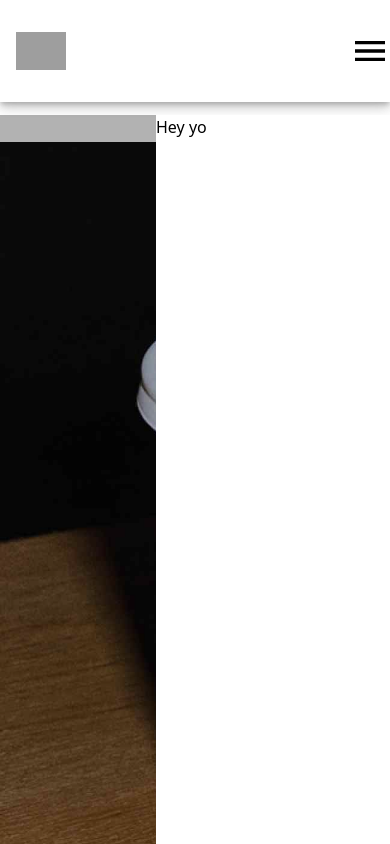
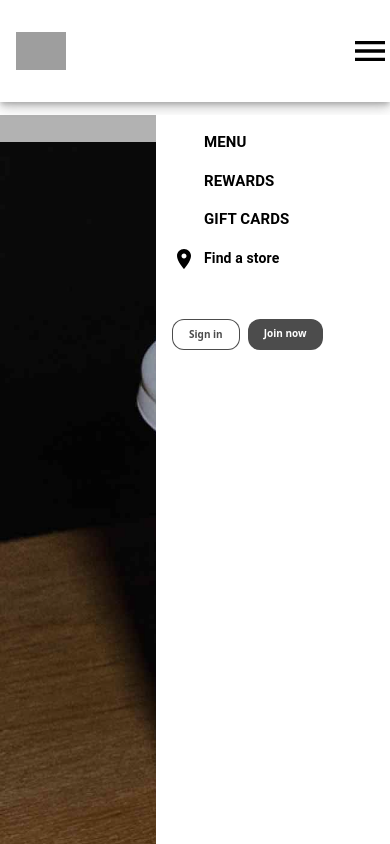
Before and after one commit to imbizman316/starbucks-mockup, a Next.js app: page / in a window 390 px wide. Both pictures are taken after a click on the icon 370 px from the left and 50 px from the top of the page. Shown: the top 844 px of the page. Built offline with nearby package versions, Linux system fonts and the light colour scheme; grey boxes are pictures that could not be loaded.

Commit message:
Added menus on show hamburger side bar

```diff
--- /dev/null
+++ b/app/components/navigation/MenuItem.tsx
@@ -0,0 +1,40 @@
+import { Typography } from "@mui/material";
+import Link from "next/link";
+import { usePathname } from "next/navigation";
+
+interface MenuOption {
+  id: number;
+  title: string;
+  link: string;
+}
+
+export const MenuItem = ({
+  menu,
+  children,
+}: {
+  menu: MenuOption;
+  children: string;
+}) => {
+  const pathname = usePathname();
+  const pathSegments = pathname.split("/").filter(Boolean);
+  const pathnamePart = pathSegments[1]?.toString() || "menu";
+
+  const underline =
+    menu?.title?.toLowerCase() === pathnamePart ? "underline" : null;
+
+  return (
+    <Link href={menu?.link || "/"}>
+      <Typography
+        sx={{
+          color: "#586a82",
+          fontSize: "13px",
+          fontWeight: 400,
+          textUnderlineOffset: 8,
+          textDecoration: underline,
+        }}
+      >
+        {children}
+      </Typography>
+    </Link>
+  );
+};
--- a/app/components/navigation/Navbar.tsx
+++ b/app/components/navigation/Navbar.tsx
@@ -178,7 +178,79 @@ function Navbar() {
                 right: 0,
               }}
             >
-              Hey yo
+              <Container
+                sx={{
+                  // paddingX: "2rem",
+                  paddingY: "1rem",
+                  display: "flex",
+                  alignItems: "center",
+                }}
+              >
+                <Link href={"/"}></Link>
+                <Box
+                  sx={{
+                    display: "flex",
+                    gap: 2,
+                    paddingLeft: "2rem",
+                    flexDirection: "column",
+                  }}
+                >
+                  {menus.map((menu, index) => (
+                    <MenuItem link={menu.link} key={index}>
+                      {menu.title}
+                    </MenuItem>
+                  ))}
+                </Box>
+              </Container>
+              <Container
+                sx={{
+                  display: "flex",
+                  alignItems: "flex-start",
+                  gap: 6,
+                  justifyContent: "flex-start",
+                  flexDirection: "column",
+                }}
+              >
+                <Box sx={{ display: "flex", gap: 1, alignItems: "center" }}>
+                  <RoomIcon />
+                  <Link href={"/store-locator"}>
+                    <Typography sx={{ fontSize: 14, fontWeight: "bold" }}>
+                      Find a store
+                    </Typography>
+                  </Link>
+                </Box>
+                <Box sx={{ display: "flex", gap: 1 }}>
+                  <Link
+                    href="/account/login"
+                    className="buttonPadding"
+                    style={{
+                      backgroundColor: "#FFFFFF",
+                      borderRadius: 12,
+                      fontSize: 10,
+                      color: "#000000b3",
+                      fontWeight: "bold",
+                      borderColor: "#000000b3",
+                      borderBlockStyle: "solid",
+                      borderWidth: "0.1rem",
+                    }}
+                  >
+                    Sign in
+                  </Link>
+                  <Link
+                    href="/account/create"
+                    className="buttonPadding"
+                    style={{
+                      backgroundColor: "#000000b3",
+                      borderRadius: 12,
+                      fontSize: 10,
+                      color: "#ffffff",
+                      fontWeight: "bold",
+                    }}
+                  >
+                    Join now
+                  </Link>
+                </Box>
+              </Container>
             </Box>
             <Box
               sx={{
```
